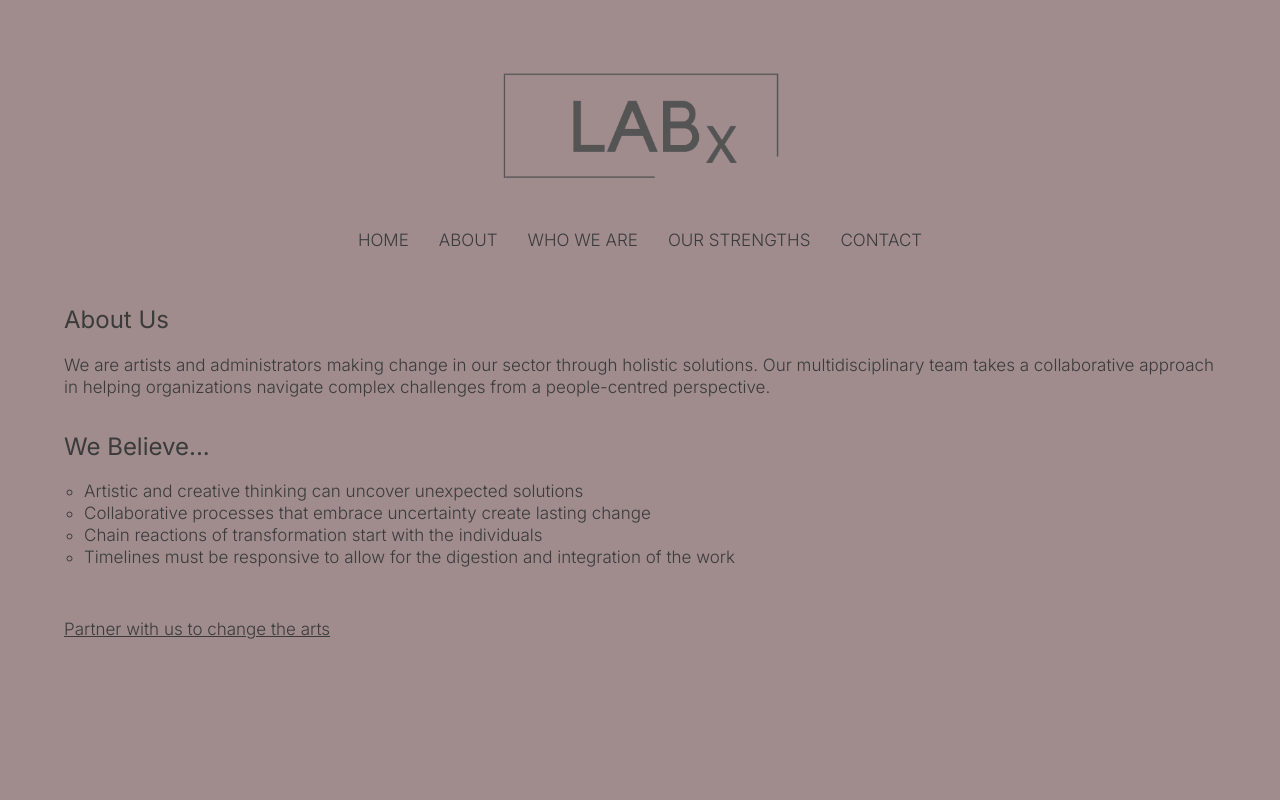
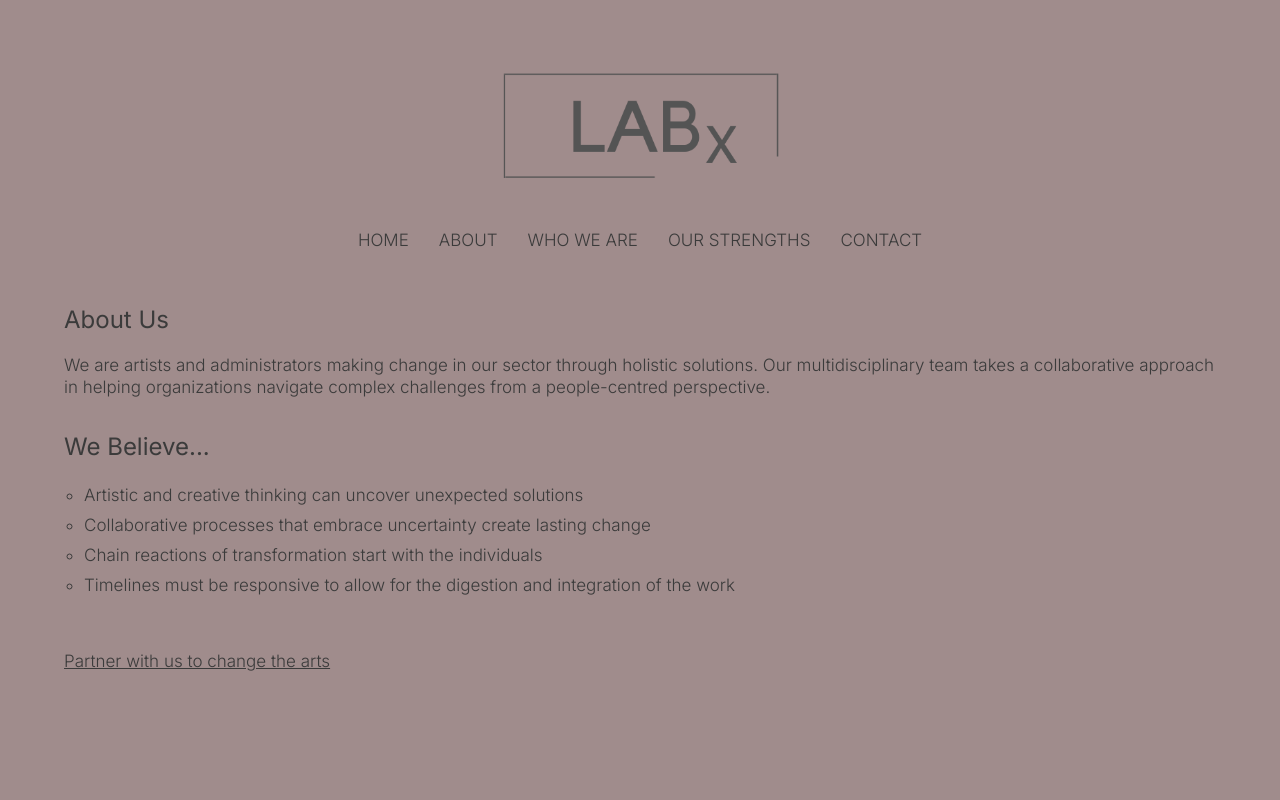
Before and after one commit to GabriellaPenev/LABx, a React (Create React App) app: page /about in a window 1280 px wide. Shown: the top 800 px of the page. Built offline with nearby package versions, Linux system fonts and the light colour scheme.

Commit message:
changed line height on values list

```diff
--- a/src/App.css
+++ b/src/App.css
@@ -667,7 +667,8 @@ li {
 
 /* OUR STRENGTHS */
 
-.strength-list li {
+.strength-list li,
+.values li {
     line-height: 1.5rem;
 }
 
```
